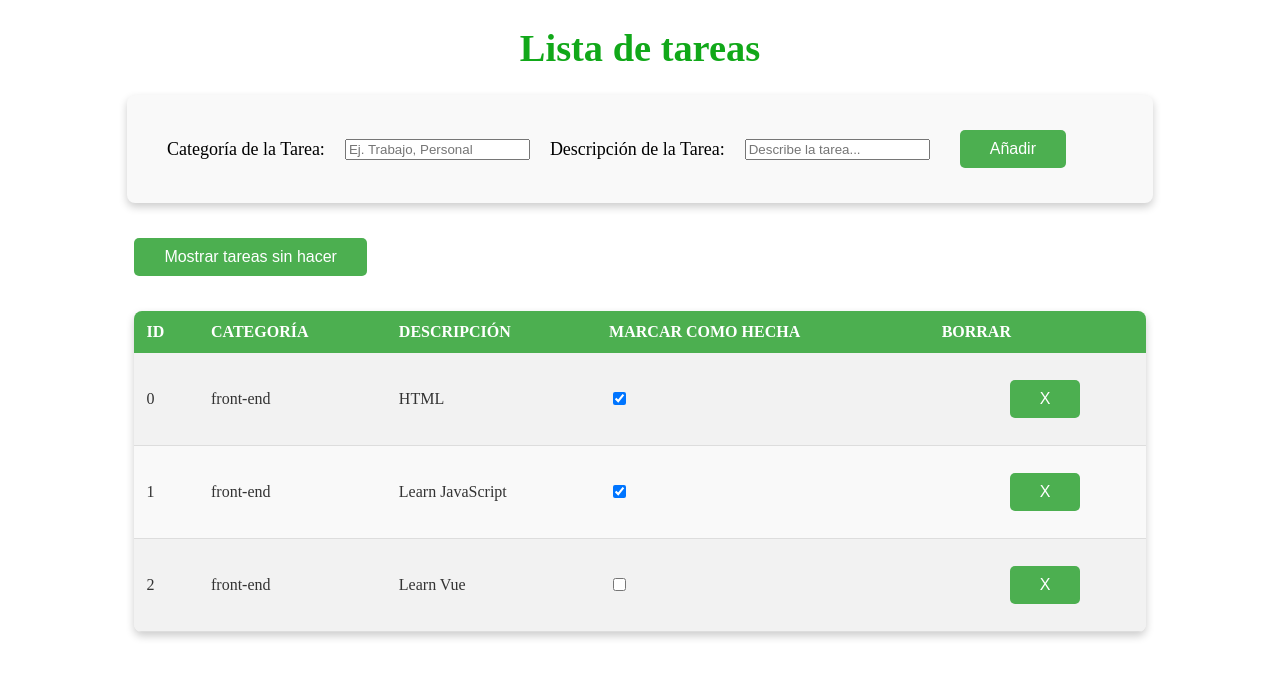
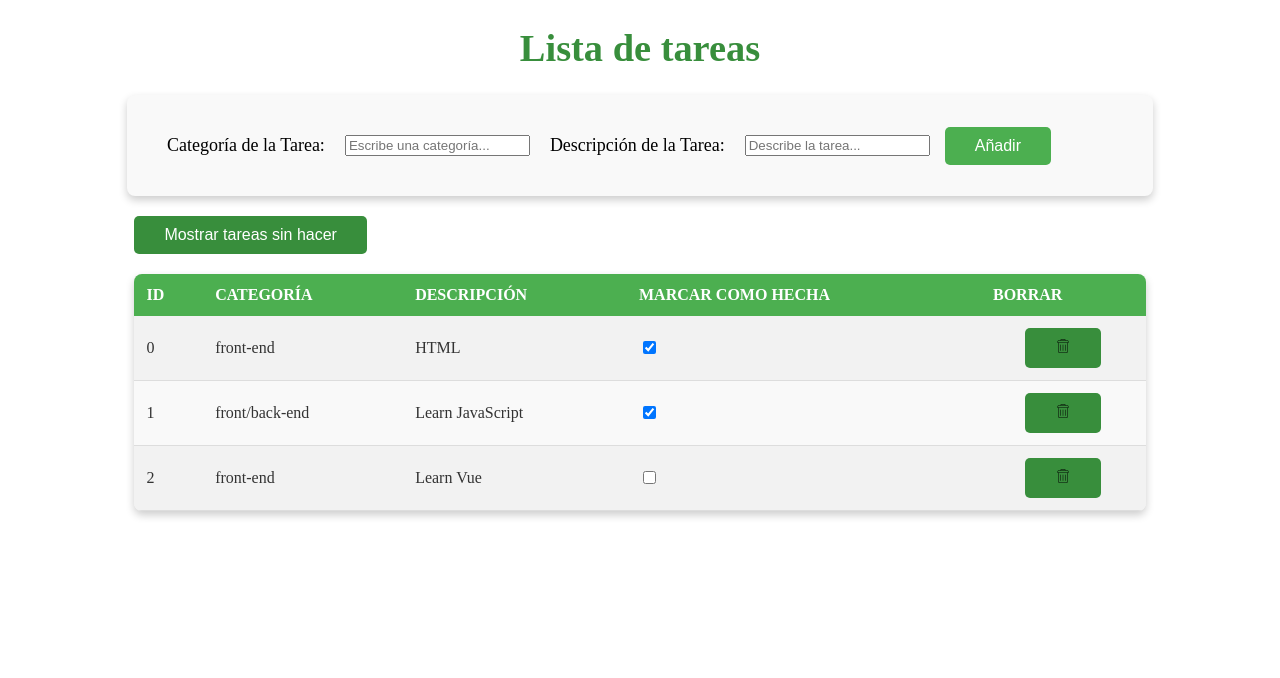
Before and after one commit to MariaTiscarAmamdor/ListaTareas_go, a Vue app: page / in a window 1280 px wide. Shown: the top 678 px of the page. Built offline with nearby package versions, Linux system fonts and the light colour scheme.

Commit message:
Separar en componentes

```diff
--- a/index.html
+++ b/index.html
@@ -4,7 +4,7 @@
     <meta charset="UTF-8">
     <link rel="icon" href="/icono_tareas.png">
     <meta name="viewport" content="width=device-width, initial-scale=1.0">
-    <title>Vite App</title>
+    <title>Lista Tareas</title>
   </head>
   <body>
     <div id="app"></div>
--- a/src/App.vue
+++ b/src/App.vue
@@ -1,116 +1,61 @@
 <script setup>
-import { ref, computed } from 'vue'
+import { ref, computed } from 'vue';
+import Formulario from './components/Formulario.vue';
+import Tabla from './components/Tabla.vue';
 
-let id = 0
+let id = 0;
 
-const newCat = ref('')
-const newDescripcion = ref('')
-const tareaCompletada = ref(false)
-const todos = ref([
+const tareaCompletada = ref(false);
+const tareas = ref([
   { id: id++, texto: ' HTML', cat: 'front-end', hecho: true },
-  { id: id++, texto: 'Learn JavaScript', cat: 'front-end', hecho: true },
+  { id: id++, texto: 'Learn JavaScript', cat: 'front/back-end', hecho: true },
   { id: id++, texto: 'Learn Vue', cat: 'front-end', hecho: false }
-])
+]);
 
-function addTodo() {
-  todos.value.push({ id: id++, texto: newDescripcion.value, cat: newCat.value, hecho: false })
-  newCat.value = ''
-  newDescripcion.value = ''
+function handleAddTarea({ cat, descripcion }) {
+  tareas.value.push({ id: id++, texto: descripcion, cat: cat, hecho: false });
 }
 
-function removeTodo(todo) {
-  todos.value = todos.value.filter((t) => t !== todo)
+function borrarTarea(tarea) {
+  tareas.value = tareas.value.filter((t) => t !== tarea);
 }
 
 const filtroTareas = computed(() => {
   return tareaCompletada.value
-    ? todos.value.filter((t) => !t.hecho)
-    : todos.value
-})
+    ? tareas.value.filter((t) => !t.hecho)
+    : tareas.value;
+});
+
+function toggleCompleto() {
+  tareaCompletada.value = !tareaCompletada.value;
+}
 </script>
+
 <template>
   <header>
     <h1>Lista de tareas</h1>
   </header>
   <main>
-    <form @submit.prevent="addTodo">
-      <label for="category">Categoría de la Tarea:</label>
-      <input id="category" v-model="newCat" required placeholder="Ej. Trabajo, Personal"
-        aria-label="Categoría de la Tarea" />
-      <label for="description">Descripción de la Tarea:</label>
-      <input id="description" v-model="newDescripcion" required placeholder="Describe la tarea..."
-        aria-label="Descripción de la Tarea" />
-      <button>Añadir</button>
-    </form>
-    <button id="boton_mostrar"  @click="tareaCompletada = !tareaCompletada">
+    <!--  -->
+    <Formulario @addTarea="handleAddTarea" />
+    <button id="boton_mostrar" @click="toggleCompleto">
       {{ tareaCompletada ? 'Mostrar todas las tareas' : 'Mostrar tareas sin hacer' }}
     </button>
-    <table>
-      <thead>
-        <tr>
-          <th>ID</th>
-          <th>Categoría</th>
-          <th>Descripción</th>
-          <th>Marcar como Hecha</th>
-          <th>Borrar</th>
-        </tr>
-      </thead>
-      <tr v-for="todo in filtroTareas" :key="todo.id">
-        <td><span>{{ todo.id }}</span></td>
-        <td><span>{{ todo.cat }}</span></td>
-        <td><span>{{ todo.texto }}</span></td>
-        <td><input type="checkbox" v-model="todo.hecho"></td>
-        <td><button @click="removeTodo(todo)">X</button></td>
-      </tr>
-    </table>
+    <!-- directivas para utilizar métodos -->
+    <Tabla :tareas="filtroTareas" :borrarTarea="borrarTarea" />
   </main>
 </template>
 
 <style scoped>
 h1 {
-  color:  #11a819;
+  color: #388e3c;
   text-align: center;
   font-size: 3vw;
-
 }
-
-form {
-  display: flex;
-  flex-direction: row;
-  margin: 20px auto;
-  width: 78%;
-  align-items: center;
-  padding: 20px;
-  background-color: #f9f9f9;
-  border-radius: 8px;
-  box-shadow: 0 4px 8px rgba(0, 0, 0, 0.2);
-
-}
-
-label {
-  padding: 20px;
-  font-size: 18px;
-}
-
-
-input[type="text"] {
-  width: 100%;
-  padding: 40px;
-  margin: 30px;
-  margin-left: 10px;
-  border: 1px solid #ddd;
-  border-radius: 5px;
-  font-size: 16px;
-  box-shadow: inset 0 2px 4px rgba(0, 0, 0, 0.1);
-  transition: border-color 0.3s ease;
-
-}
-
 
 button {
   padding: 10px 30px;
-  margin: 15px;
-  margin-left: 30px;
+  margin-left: 15px;
   background-color: #4CAF50;
   color: white;
   border: none;
@@ -119,61 +64,14 @@ button {
   font-size: 16px;
   transition: background-color 0.3s ease, transform 0.2s ease;
   width: fit-content;
-
 }
-
 
 button:hover {
   background-color: #388e3c;
   transform: scale(1.05);
-
 }
-
-
-table {
-  margin: 20px auto;
-  border-collapse: collapse;
-  width: 80%;
-  background-color: #f9f9f9;
-  box-shadow: 0 4px 8px rgba(0, 0, 0, 0.2);
-  border-radius: 8px;
-  overflow: hidden;
-}
-#boton_mostrar{
+#boton_mostrar {
   margin-left: 10%;
-}
-
-table th {
-  background-color: #4CAF50;
-  color: white;
-  padding: 12px;
-  text-align: left;
-  font-size: 16px;
-  text-transform: uppercase;
-}
-
-
-table td {
-  padding: 12px;
-  border-bottom: 1px solid #ddd;
-  text-align: left;
-  color: #333;
-}
-
-
-table tr:nth-child(even) {
-  background-color: #f2f2f2;
-}
-
-
-table tr:hover {
-  background-color: #e0f7fa;
-  cursor: pointer;
-}
-
-
-table td:last-child {
-  text-align: center;
-  color: #666;
+  background-color: #388e3c;
 }
 </style>
--- /dev/null
+++ b/src/components/Formulario.vue
@@ -0,0 +1,84 @@
+<script setup>
+import { ref, defineEmits } from 'vue';
+
+// Propiedades y métodos a usar en el formulario
+const emit = defineEmits(['addTarea']);
+const newCat = ref('');
+const newDescripcion = ref('');
+
+//metodo para añadir tarea
+function addTarea() {
+  emit('addTarea', { cat: newCat.value, descripcion: newDescripcion.value });
+  newCat.value = '';
+  newDescripcion.value = '';
+}
+
+</script>
+
+<template>
+<form @submit.prevent="addTarea">
+      <label for="categoria">Categoría de la Tarea:</label>
+      <input id="categoria" v-model="newCat" required placeholder="Escribe una categoría..."
+        aria-label="Categoría de la Tarea" />
+      <label for="description">Descripción de la Tarea:</label>
+      <input id="description" v-model="newDescripcion" required placeholder="Describe la tarea..."
+        aria-label="Descripción de la Tarea" />
+      <button>Añadir</button>
+    </form>
+</template>
+
+<style scoped>
+
+form {
+  display: flex;
+  flex-direction: row;
+  margin: 20px auto;
+  width: 78%;
+  align-items: center;
+  padding: 20px;
+  background-color: #f9f9f9;
+  border-radius: 8px;
+  box-shadow: 0 4px 8px rgba(0, 0, 0, 0.2);
+
+}
+
+label {
+  padding: 20px;
+  font-size: 18px;
+}
+
+
+input[type="text"] {
+  width: 100%;
+  padding: 40px;
+  margin: 30px;
+  margin-left: 30px;
+  border: 1px solid #ddd;
+  border-radius: 5px;
+  font-size: 16px;
+  box-shadow: inset 0 2px 4px rgba(0, 0, 0, 0.1);
+  transition: border-color 0.3s ease;
+
+}
+
+
+button {
+  padding: 10px 30px;
+  margin-left: 15px;
+  background-color: #4CAF50;
+  color: white;
+  border: none;
+  border-radius: 5px;
+  cursor: pointer;
+  font-size: 16px;
+  transition: background-color 0.3s ease, transform 0.2s ease;
+  width: fit-content;
+
+}
+
+button:hover {
+  background-color: #388e3c;
+  transform: scale(1.05);
+
+}
+</style>
--- a/src/components/HelloWorld.vue
+++ /dev/null
@@ -1,44 +0,0 @@
-<script setup>
-defineProps({
-  msg: {
-    type: String,
-    required: true
-  }
-})
-</script>
-
-<template>
-  <div class="greetings">
-    <h1 class="green">{{ msg }}</h1>
-    <h3>
-      You’ve successfully created a project with
-      <a href="https://vite.dev/" target="_blank" rel="noopener">Vite</a> +
-      <a href="https://vuejs.org/" target="_blank" rel="noopener">Vue 3</a>.
-    </h3>
-  </div>
-</template>
-
-<style scoped>
-h1 {
-  font-weight: 500;
-  font-size: 2.6rem;
-  position: relative;
-  top: -10px;
-}
-
-h3 {
-  font-size: 1.2rem;
-}
-
-.greetings h1,
-.greetings h3 {
-  text-align: center;
-}
-
-@media (min-width: 1024px) {
-  .greetings h1,
-  .greetings h3 {
-    text-align: left;
-  }
-}
-</style>
--- /dev/null
+++ b/src/components/Tabla.vue
@@ -0,0 +1,91 @@
+<script setup>
+import { defineProps } from 'vue';
+// Propiedades para recibir los datos del componente padre
+const props = defineProps(['tareas', 'borrarTarea']);
+</script>
+
+<template>
+  <table>
+      <thead>
+        <tr>
+          <th>ID</th>
+          <th>Categoría</th>
+          <th>Descripción</th>
+          <th>Marcar como Hecha</th>
+          <th>Borrar</th>
+        </tr>
+      </thead>
+      <tr v-for="tarea in tareas" :key="tarea.id">
+        <td><span>{{ tarea.id }}</span></td>
+        <td><span>{{ tarea.cat }}</span></td>
+        <td><span>{{ tarea.texto }}</span></td>
+        <td><input type="checkbox" v-model="tarea.hecho"></td>
+        <td><button @click="borrarTarea(tarea)"><img src="../assets/basura.png"></button></td>
+      </tr>
+    </table>
+</template>
+
+<style scoped>
+table {
+  margin: 20px auto;
+  border-collapse: collapse;
+  width: 80%;
+  background-color: #f9f9f9;
+  box-shadow: 0 4px 8px rgba(0, 0, 0, 0.2);
+  border-radius: 8px;
+  overflow: hidden;
+}
+
+table th {
+  background-color: #4CAF50;
+  color: white;
+  padding: 12px;
+  text-align: left;
+  font-size: 16px;
+  text-transform: uppercase;
+}
+
+
+table td {
+  padding: 12px;
+  border-bottom: 1px solid #ddd;
+  text-align: left;
+  color: #333;
+}
+
+
+table tr:nth-child(even) {
+  background-color: #f2f2f2;
+}
+
+
+table tr:hover {
+  background-color: #e0f7fa;
+  cursor: pointer;
+}
+
+
+table td:last-child {
+  text-align: center;
+  color: #666;
+}
+
+table button {
+  padding: 10px 30px;
+
+  background-color: #388e3c;
+  color: white;
+  border: none;
+  border-radius: 5px;
+  cursor: pointer;
+  font-size: 16px;
+  transition: background-color 0.3s ease, transform 0.2s ease;
+  width: fit-content;
+
+}
+
+table button:hover {
+  transform: scale(1.05);
+
+}
+</style>
```
Also changed, not shown: src/components/TheWelcome.vue (deleted, +0 -88 lines), src/assets/basura.png (added).
